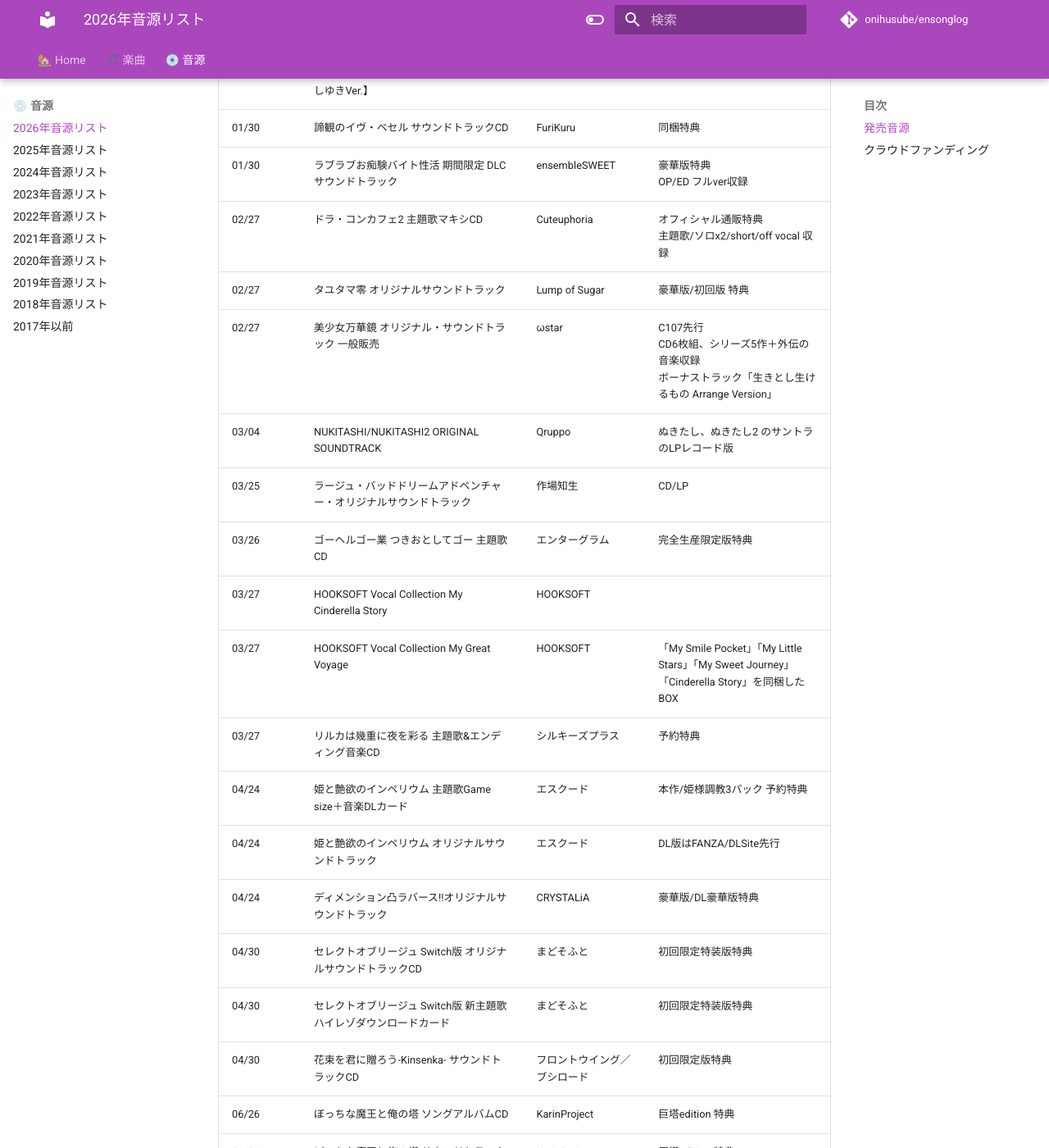
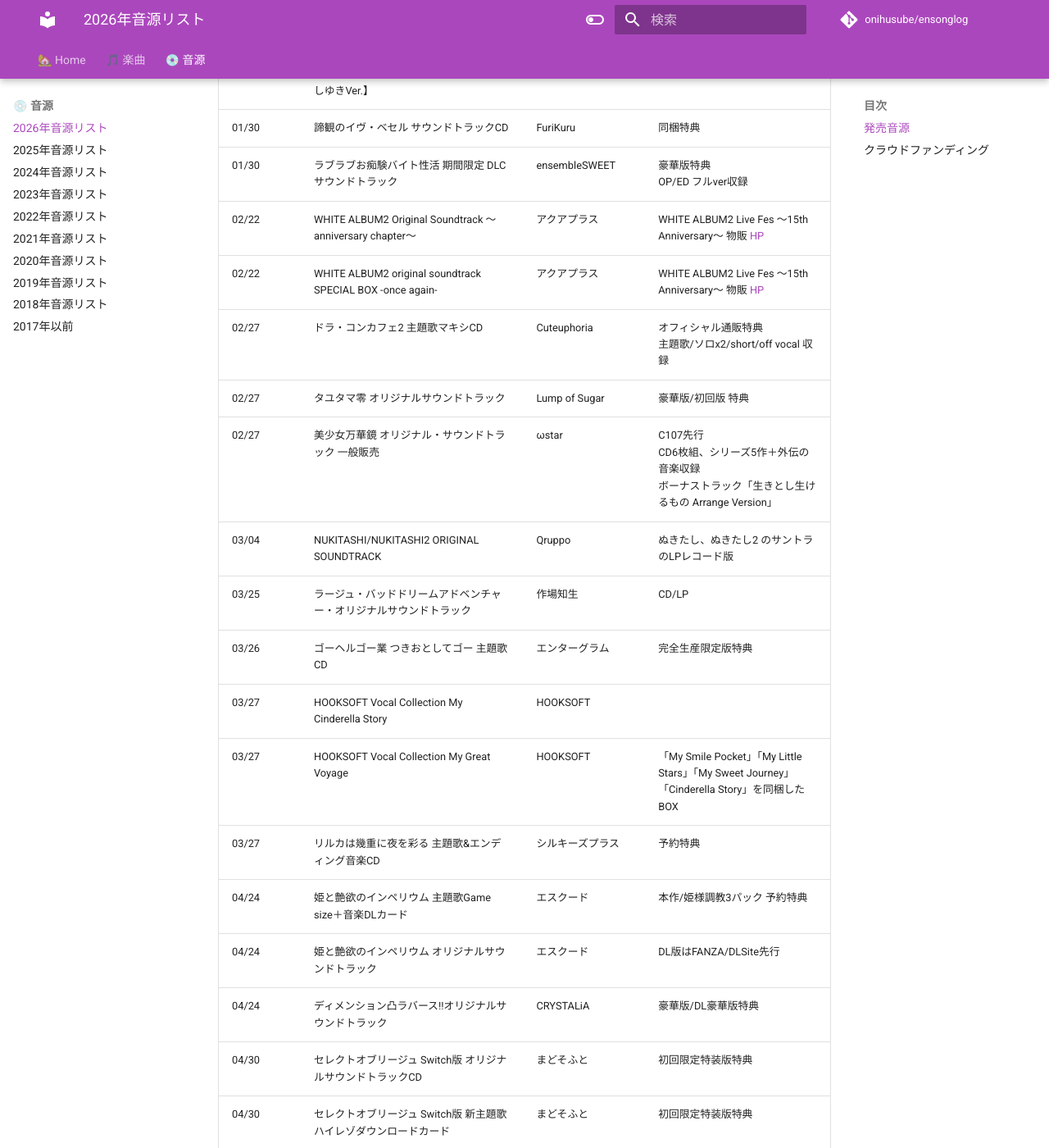
Before and after one commit to onihusube/ensonglog, an MkDocs documentation site: the page built from docs/2026/音源.md, in a window 1280 px wide and 1400 px high, scrolled down 973 px. Shown: the whole window at 82% size. Built offline with MkDocs 1.6.1 and Material for MkDocs 9.7.7, drawn with Linux system fonts in a browser that asks for light colours; comment, search, counter and statistics services are not loaded; some of the changed text lies outside the part shown.

Commit message:
WHITE ALBUM2 Live Fes物販追加

```diff
--- a/docs/2026/音源.md
+++ b/docs/2026/音源.md
@@ -21,6 +21,8 @@
 | 01/30 | PRIDE BLUE 録り下ろし主題歌CD【あかしゆきVer.】 | LiLiM DARKNESS | ソフマップ特典 |
 | 01/30 | 諦観のイヴ・ベセル サウンドトラックCD | FuriKuru | 同梱特典 |
 | 01/30 | ラブラブお痴験バイト性活 期間限定 DLCサウンドトラック | ensembleSWEET | 豪華版特典 </br> OP/ED フルver収録 |
+| 02/22 | WHITE ALBUM2 Original Soundtrack ～anniversary chapter～ | アクアプラス | WHITE ALBUM2 Live Fes ～15th Anniversary～ 物販 [HP](https://blog.aquaplus.jp/archives/12322) |
+| 02/22 | WHITE ALBUM2 original soundtrack SPECIAL BOX -once again- | アクアプラス | WHITE ALBUM2 Live Fes ～15th Anniversary～ 物販 [HP](https://blog.aquaplus.jp/archives/12322) |
 | 02/27 | ドラ・コンカフェ2 主題歌マキシCD | Cuteuphoria | オフィシャル通販特典 </br> 主題歌/ソロx2/short/off vocal 収録 |
 | 02/27 | タユタマ零 オリジナルサウンドトラック | Lump of Sugar | 豪華版/初回版 特典 |
 | 02/27 | 美少女万華鏡 オリジナル・サウンドトラック 一般販売 | ωstar | C107先行 </br> CD6枚組、シリーズ5作＋外伝の音楽収録 </br> ボーナストラック「生きとし生けるもの Arrange Version」 |
@@ -36,6 +38,7 @@
 | 04/30 | セレクトオブリージュ Switch版 オリジナルサウンドトラックCD | まどそふと | 初回限定特装版特典 |
 | 04/30 | セレクトオブリージュ Switch版 新主題歌ハイレゾダウンロードカード | まどそふと | 初回限定特装版特典 |
 | 04/30 | 花束を君に贈ろう-Kinsenka- サウンドトラックCD | フロントウイング／ブシロード | 初回限定版特典 |
+| 06/25 | ラブピカルポッピー！ オリジナルサウンドトラックCD+α | AirVelocity | 豪華限定版特典 |
 | 06/26 | ぼっちな魔王と俺の塔 ソングアルバムCD | KarinProject | 巨塔edition 特典 |
 | 06/26 | ぼっちな魔王と俺の塔 サウンドトラックCD | KarinProject | 巨塔edition 特典 |
 | --/-- | 『夜明け前より瑠璃色な』20周年記念ボーカル集 -Luminous Passport- | オーガスト | LPレコード |
```
